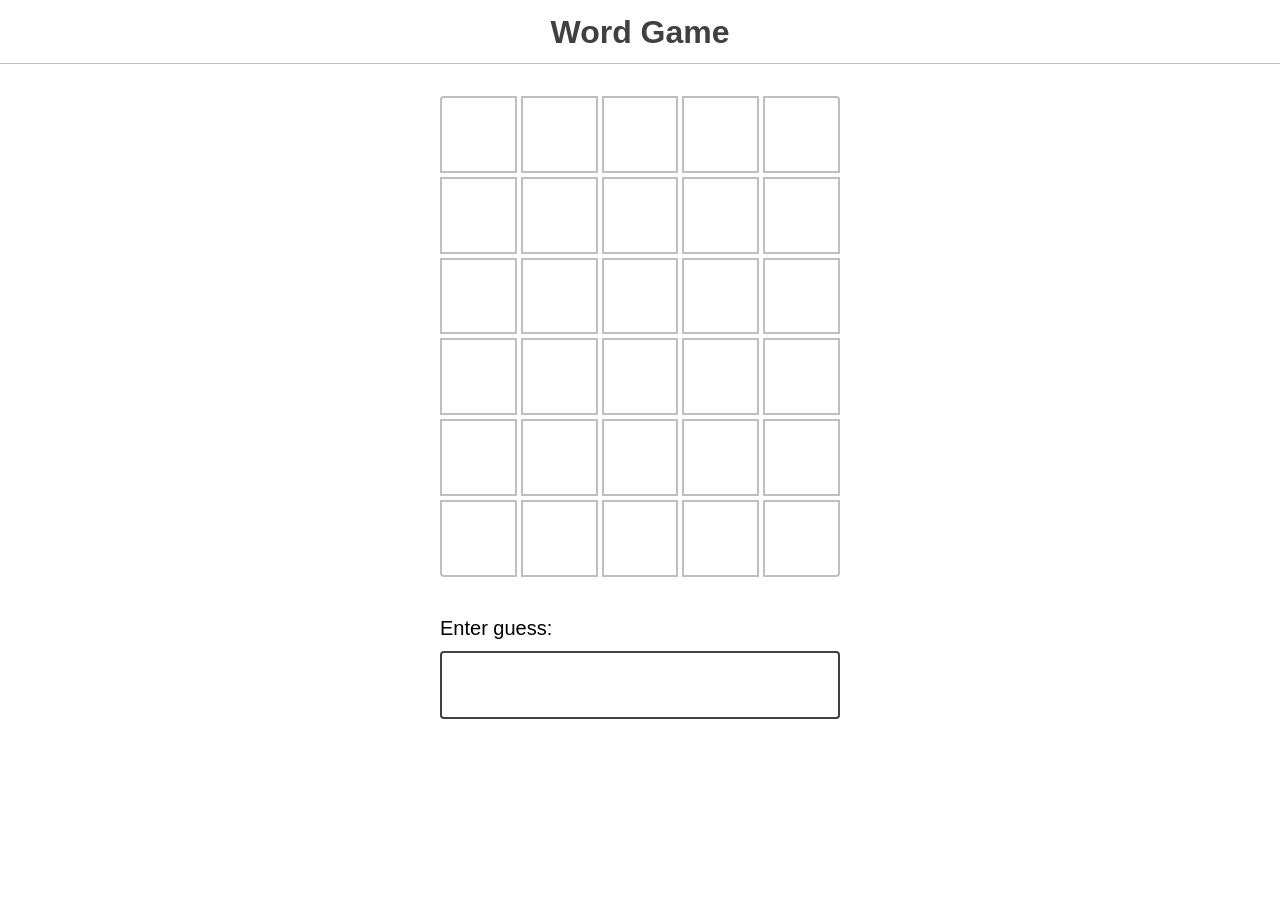
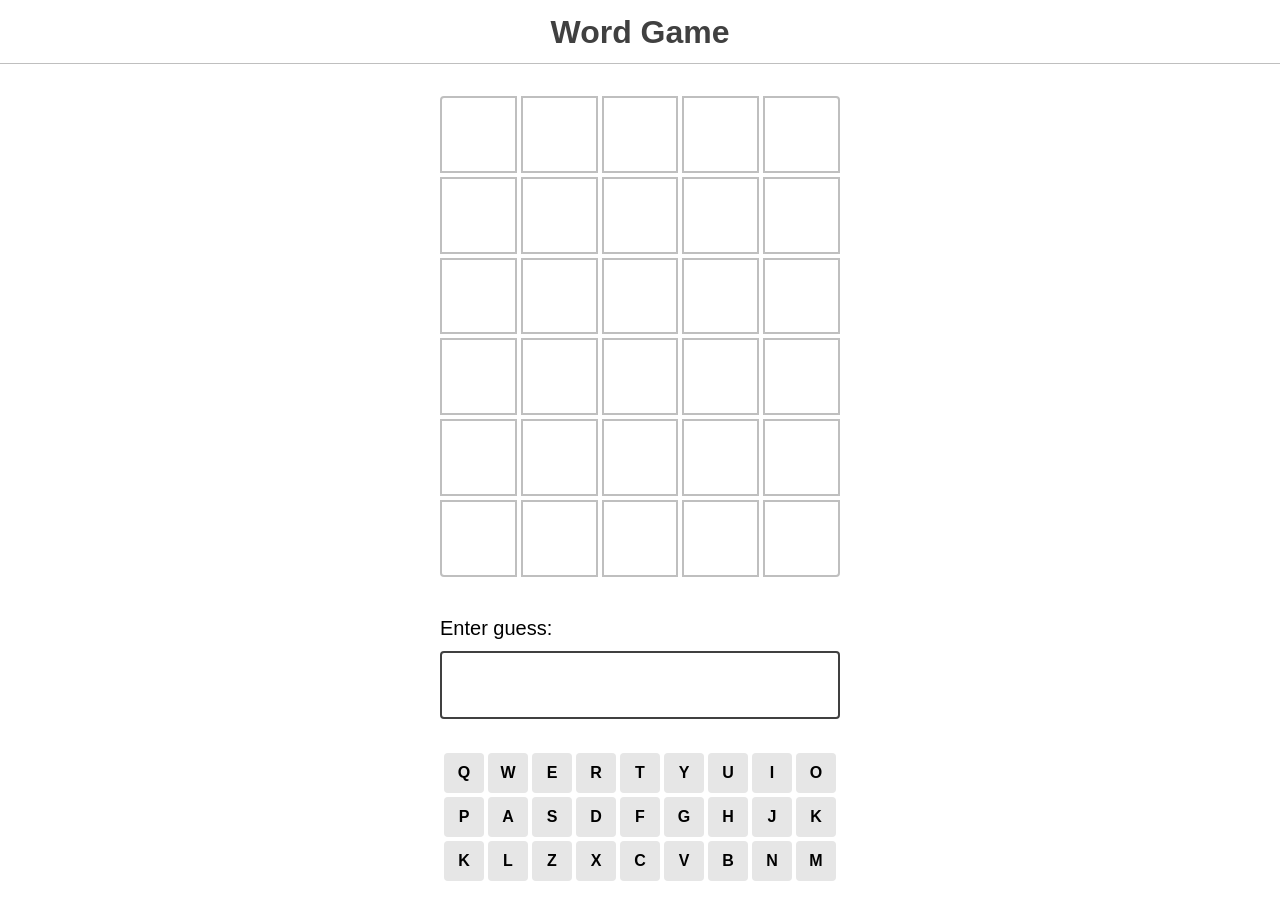
Before and after one commit to christopher-adolphe/joy-of-react, a React (Vite) app in the folder project-wordle-game/: page / in a window 1280 px wide. Before the commit the page ends 800 px from the top, so only its background shows below. Built offline with nearby package versions, Linux system fonts and the light colour scheme.

Commit message:
feat: Add VisualKeyboard component markup and styles

```diff
--- a/project-wordle-game/src/components/Game/Game.js
+++ b/project-wordle-game/src/components/Game/Game.js
@@ -3,6 +3,7 @@ import React from 'react';
 import GuessForm from '../GuessForm';
 import GuessList from '../GuessList';
 import GameOverBanner from '../GameOverBanner';
+import VisualKeyboard from '../VisualKeyboard';
 
 import { sample } from '../../utils';
 import { WORDS } from '../../data';
@@ -54,8 +55,10 @@ function Game() {
       onSetGuessList={ setGuessList }
     />
 
+    <VisualKeyboard />
+
     {
-      game.isGameOver ? (
+      game.isGameOver && (
         <GameOverBanner variant={ bannerConfigs.get(game.status).variant }>
           {
             bannerConfigs.get(game.status).content
@@ -63,7 +66,7 @@ function Game() {
 
           <button type='button' className='banner-btn' onClick={ handleRestartGame }>Restart Game</button>
         </GameOverBanner>
-      ) : null
+      )
     }
   </>;
 }
--- /dev/null
+++ b/project-wordle-game/src/components/VisualKeyboard/VisualKeyboard.js
@@ -0,0 +1,24 @@
+import React from 'react';
+
+import { KEYBOARD_LETTERS } from '../../constants';
+
+function VisualKeyboard() {
+  const [ letters, setLetters ] = React.useState(() => KEYBOARD_LETTERS.map(letter => ({
+    id: window.crypto.randomUUID(),
+    boardKey: letter,
+    status: 'unused',
+  })));
+
+  console.info('letters: ', letters);
+  return (
+    <div className='visual-keyboard'>
+      {
+        letters.map(({ id, boardKey }) => (
+          <div className='visual-keyboard__key' key={ id }>{ boardKey }</div>
+        ))
+      }
+    </div>
+  );
+}
+
+export default VisualKeyboard;
--- /dev/null
+++ b/project-wordle-game/src/components/VisualKeyboard/index.js
@@ -0,0 +1,2 @@
+export * from './VisualKeyboard';
+export { default } from './VisualKeyboard';
--- a/project-wordle-game/src/constants.js
+++ b/project-wordle-game/src/constants.js
@@ -1 +1,7 @@
 export const NUM_OF_GUESSES_ALLOWED = 6;
+
+export const KEYBOARD_LETTERS = [
+  'Q', 'W', 'E', 'R', 'T', 'Y', 'U', 'I', 'O', 'P',
+  'A', 'S', 'D', 'F', 'G', 'H', 'J', 'K', 'K', 'L',
+  'Z', 'X', 'C', 'V', 'B', 'N', 'M',
+];
--- a/project-wordle-game/src/styles.css
+++ b/project-wordle-game/src/styles.css
@@ -195,6 +195,24 @@ h1 {
   border-radius: 4px;
 }
 
+.visual-keyboard {
+  display: flex;
+  flex-wrap: wrap;
+  justify-content: center;
+  align-items: flex-start;
+  gap: 4px;
+}
+
+.visual-keyboard__key {
+  display: grid;
+  place-items: center;
+  width: 10%;
+  aspect-ratio: 1 / 1;
+  border-radius: 4px;
+  background-color: var(--color-gray-900);
+  font-weight: bold;
+}
+
 .visually-hidden {
   position: absolute;
   overflow: hidden;
```
